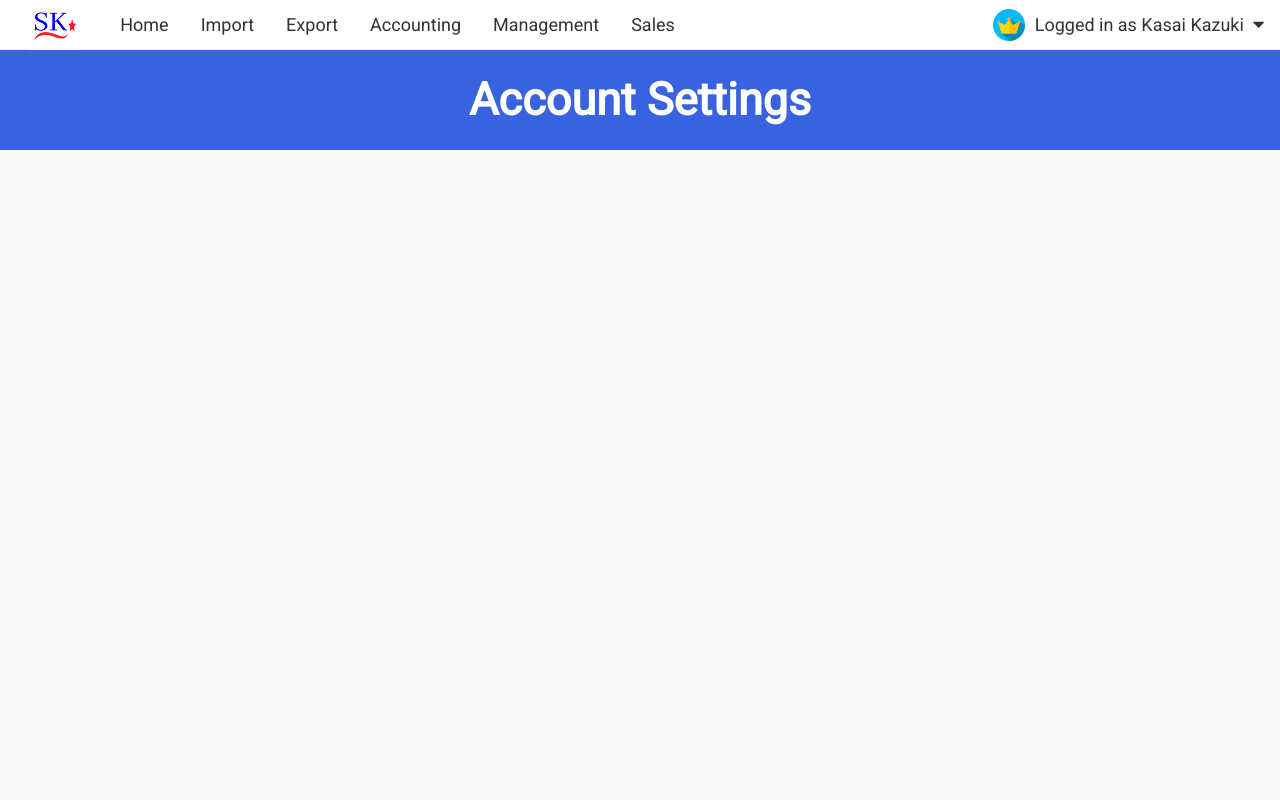
After one commit to Garreh/css, a PHP site: page /accountsettings.html in a window 1280 px wide. The commit adds this page. Run offline with PHP 8.4, Linux system fonts and the light colour scheme; some libraries are stand-ins or nearby versions.

Commit message:
to merge

```diff
--- /dev/null
+++ b/Website/accountsettings.html
@@ -0,0 +1,75 @@
+<html>
+<head>
+	<link rel = "stylesheet" href="main.css">
+  <link href='https://fonts.googleapis.com/css?family=Roboto' rel='stylesheet'>
+  <script defer src="https://use.fontawesome.com/releases/v5.5.0/js/all.js" integrity="sha384-GqVMZRt5Gn7tB9D9q7ONtcp4gtHIUEW/yG7h98J7IpE3kpi+srfFyyB/04OV6pG0" crossorigin="anonymous">
+  </script>
+  <script src="main.js"></script>
+  <style>
+    .accordion {
+      background-color: #eee;
+      color: #444;
+      cursor: pointer;
+      padding: 18px;
+      width: 100%;
+      border: none;
+      text-align: left;
+      outline: none;
+      font-size: 15px;
+      transition: 0.4s;
+    }
+
+    .active, .accordion:hover {
+      background-color: #ccc;
+    }
+
+    .panel {
+      padding: 0 18px;
+      display: none;
+      background-color: white;
+      overflow: hidden;
+    }
+  </style>
+</head>
+
+<body>
+
+<!-- Navigation bar -->
+<div class="navbar">
+	<a href="javascript:void(0)"><img src="logo.png" id="logo"></a>
+	<a href="#">&nbsp;&nbsp;&nbsp;&nbsp;&nbsp;&nbsp;&nbsp;&nbsp;&nbsp;</a>
+  	<a href="javascript:void(0)">Home</a>
+  	<a href="javascript:void(0)">Import</a>
+  	<a href="javascript:void(0)">Export</a>
+  	<a href="javascript:void(0)">Accounting</a>
+  	<a href="javascript:void(0)">Management</a>
+  	<a href="javascript:void(0)">Sales</a>
+    <a href="javascript:void(0)"><img src="admin.png" id="adminlogo"></a>
+  	<div class="dropdown">
+    	<button class="dropbtn">Logged in as Kasai Kazuki&nbsp;
+        <i class="fas fa-caret-down"></i>
+      </button>
+    		<div class="dropdown-content">
+      			<a href="javascript:void(0)">Manage Account</a>
+      			<a href="javascript:void(0)">Manage Employee Accounts</a>
+      			<a href="javascript:void(0)">Sign Out</a>
+    		</div>
+  	</div>
+</div>
+
+<!-- Jump to top button -->
+<button onclick="topFunction()" id="topbutton">
+  <i class="fas fa-caret-up" style="color:#0000FF;"></i>
+</button>
+
+<div class="title">
+  <a>Account Settings</a>
+</div>
+
+<button class="accordion">Change Account Password</button>
+<div class="panel">
+
+</div>
+
+</body>
+</html>
--- a/Website/main.css
+++ b/Website/main.css
@@ -196,3 +196,19 @@ body{
 	color: #274395;
   height: 19.45px;
 }
+
+.title{
+  background-color: #3862DE;
+  position: fixed;
+  font-size: 45px;
+  height: 100px;
+  width: 100%;
+  top:50px;
+  left: 0px;
+  text-align: center;
+  vertical-align: middle;
+  line-height: 100px;
+  border: none;
+  font-weight: bold;
+  color: #FFFFFF;
+}
```
